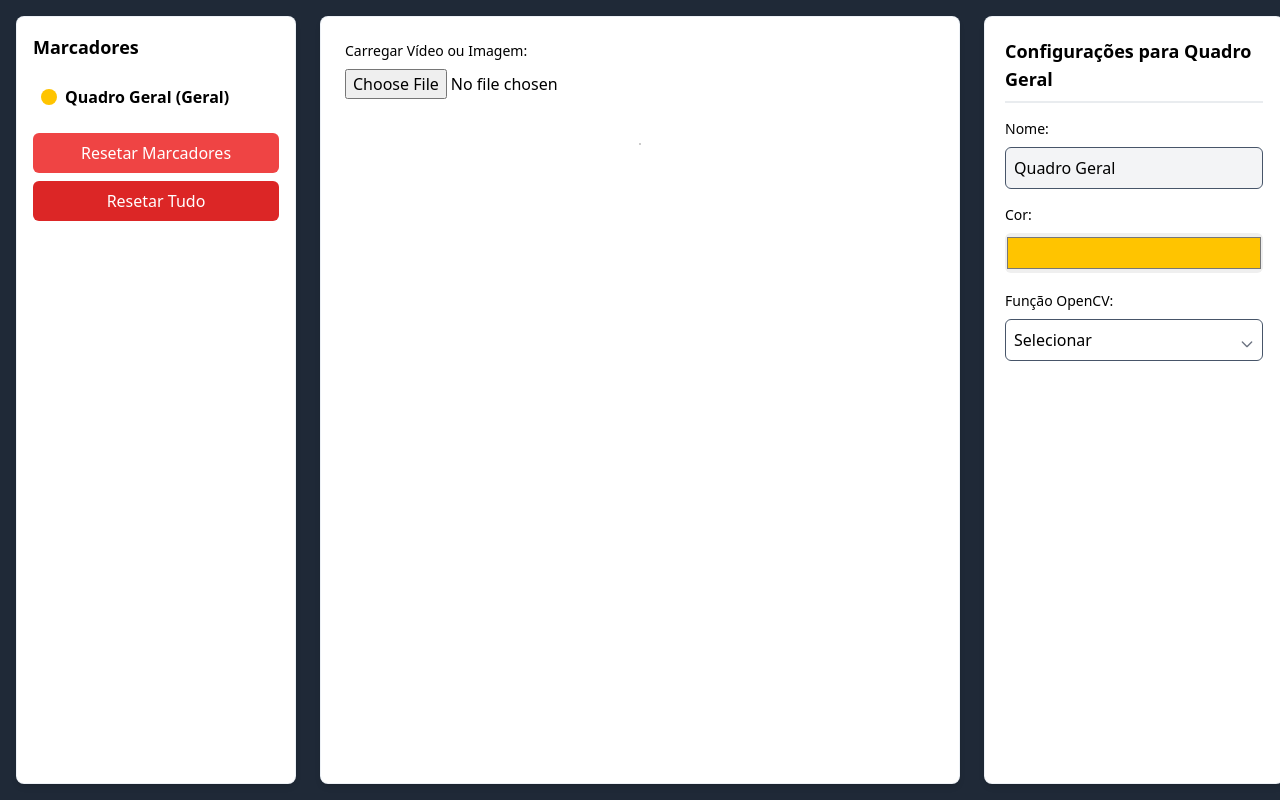
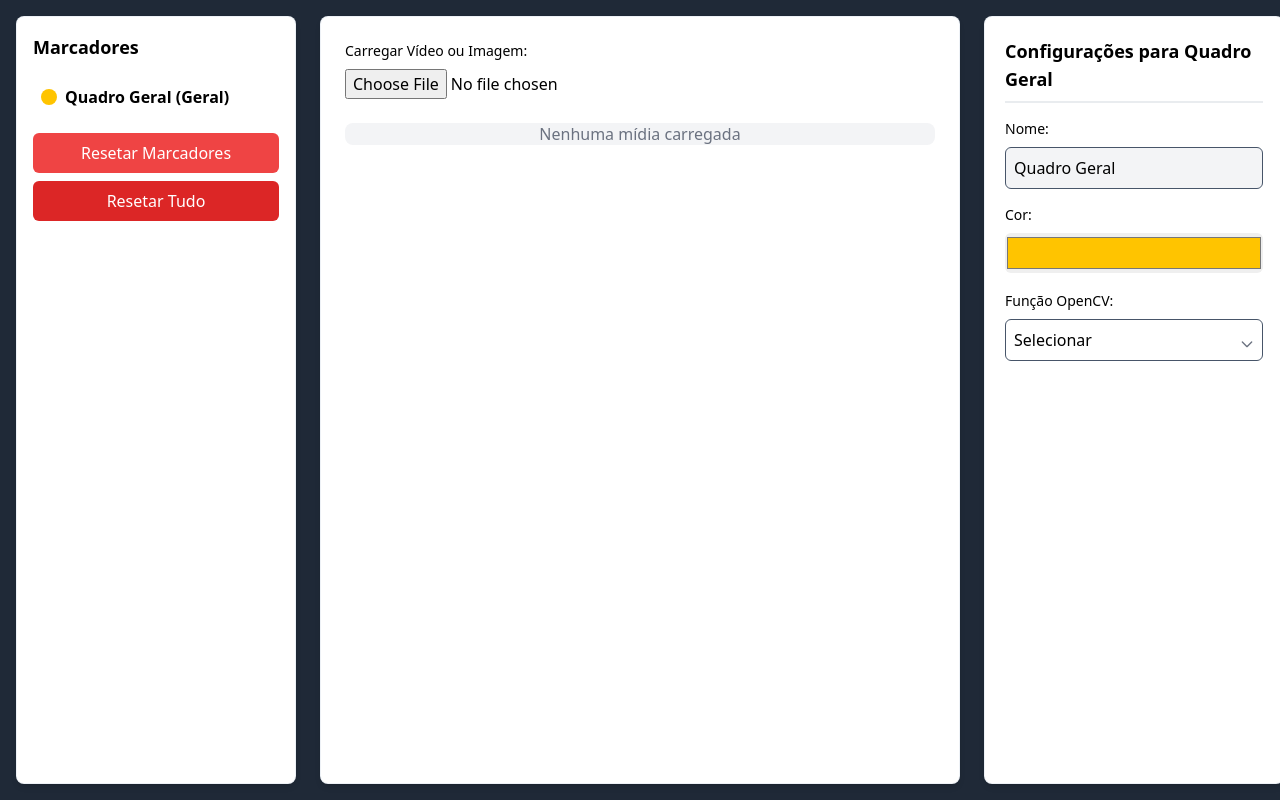
Before and after one commit to ale-ambevtech/estudio-frontend, a React (Vite) app: page / in a window 1280 px wide. Built offline with nearby package versions, Linux system fonts and the light colour scheme.

Commit message:
feat: Video loading

```diff
--- a/src/components/App.tsx
+++ b/src/components/App.tsx
@@ -16,6 +16,7 @@ import { validateProcessRequest, logProcessingResult } from '../utils/debug';
 import { v4 as uuidv4 } from 'uuid';
 import { hexToRgb } from '../utils/colors';
 import axios from 'axios';
+import { Loading } from './Loading';
 
 interface VideoDimensions {
   width: number;
@@ -110,6 +111,7 @@ const App: React.FC = () => {
   });
 
   const [processingResults, setProcessingResults] = useState<BoundingBoxResult[]>([]);
+  const [isLoading, setIsLoading] = useState(false);
 
   useEffect(() => {
     const savedPosition = localStorage.getItem('videoPosition');
@@ -310,6 +312,7 @@ const App: React.FC = () => {
     if (!file) return;
 
     try {
+      setIsLoading(true);
       // Upload para o backend
       const metadata = await uploadVideo(file);
       console.log('Video uploaded successfully:', metadata);
@@ -330,6 +333,8 @@ const App: React.FC = () => {
     } catch (error) {
       console.error('Error uploading video:', error);
       // Adicione aqui tratamento de erro adequado
+    } finally {
+      setIsLoading(false);
     }
   };
 
@@ -564,6 +569,7 @@ const App: React.FC = () => {
           className="panel rounded-lg shadow-sm p-4 h-[calc(100vh-2rem)] overflow-y-auto"
         />
       </div>
+      {isLoading && <Loading />}
     </div>
   );
 };
--- /dev/null
+++ b/src/components/Loading.tsx
@@ -0,0 +1,12 @@
+import React from 'react';
+
+export function Loading() {
+  return (
+    <div className="fixed inset-0 bg-black/50 backdrop-blur-sm flex items-center justify-center z-50">
+      <div className="bg-white p-6 rounded-lg shadow-xl flex flex-col items-center gap-4">
+        <div className="w-12 h-12 border-4 border-slate-200 border-t-slate-800 rounded-full animate-spin" />
+        <p className="text-slate-800 font-medium">Carregando arquivo...</p>
+      </div>
+    </div>
+  );
+}
--- a/src/components/VideoPlayer.tsx
+++ b/src/components/VideoPlayer.tsx
@@ -346,6 +346,7 @@ export function VideoPlayer({
   }, [markers, selectedMarkerId, processingResults]);
 
   return (
+    <div className="relative">
       <div ref={containerRef} className="video-player-container">
         <canvas
           ref={canvasRef}
@@ -358,6 +359,12 @@ export function VideoPlayer({
         />
         {mediaType === 'video' && mediaUrl && <video ref={videoRef} className="hidden" preload="auto" />}
       </div>
+      {!mediaUrl && (
+        <div className="absolute inset-0 flex items-center justify-center bg-gray-100 rounded-lg">
+          <p className="text-gray-500">Nenhuma mídia carregada</p>
+        </div>
+      )}
+    </div>
   );
 }
 
--- a/src/types/props.ts
+++ b/src/types/props.ts
@@ -12,4 +12,8 @@ export interface VideoPlayerProps {
   mediaUrl: string | null;
 }
 
+export interface LoadingProps {
+  message?: string;
+}
+
 // Adicione outras interfaces de props conforme necessário
```
Lines whose indentation alone changed are shown as unchanged.
